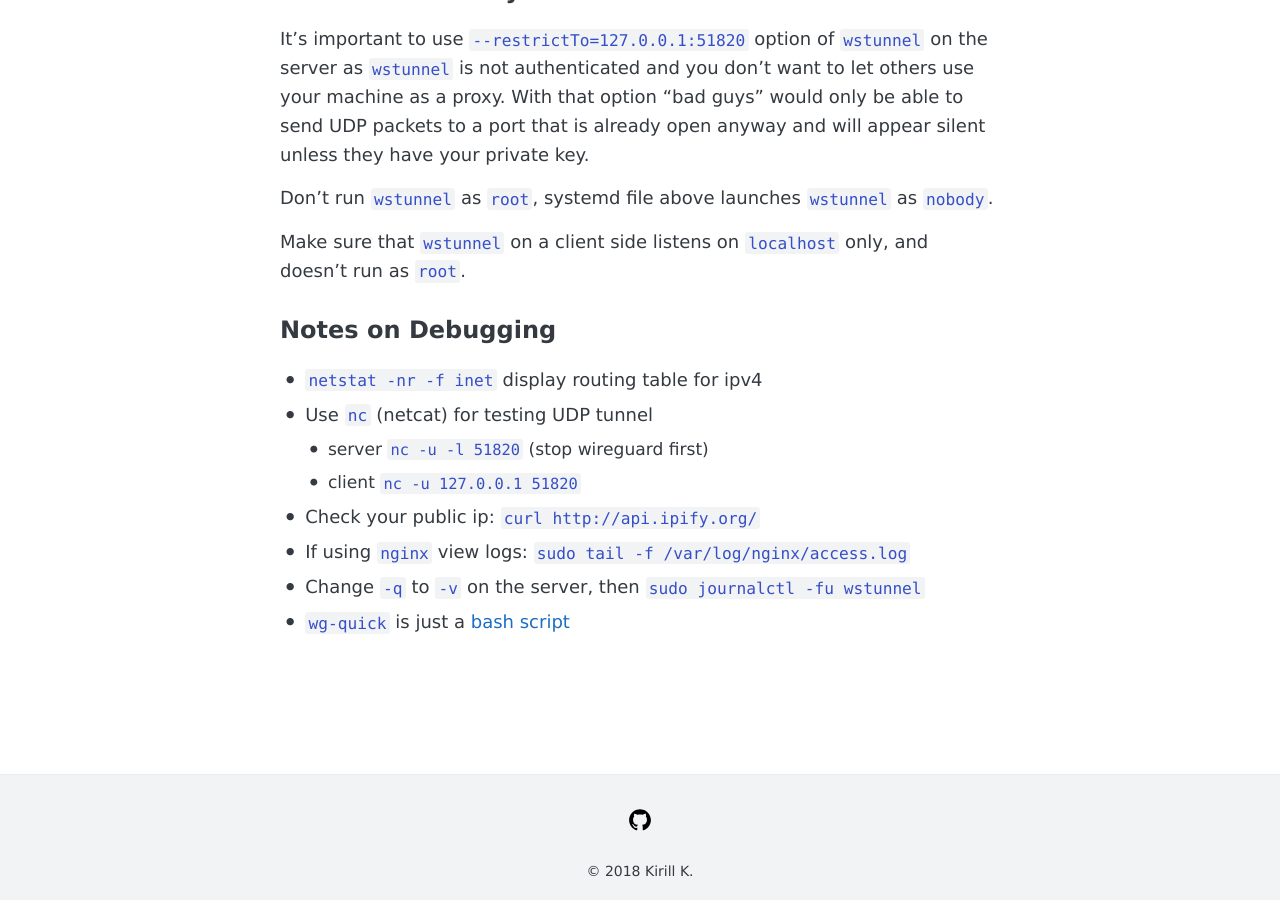
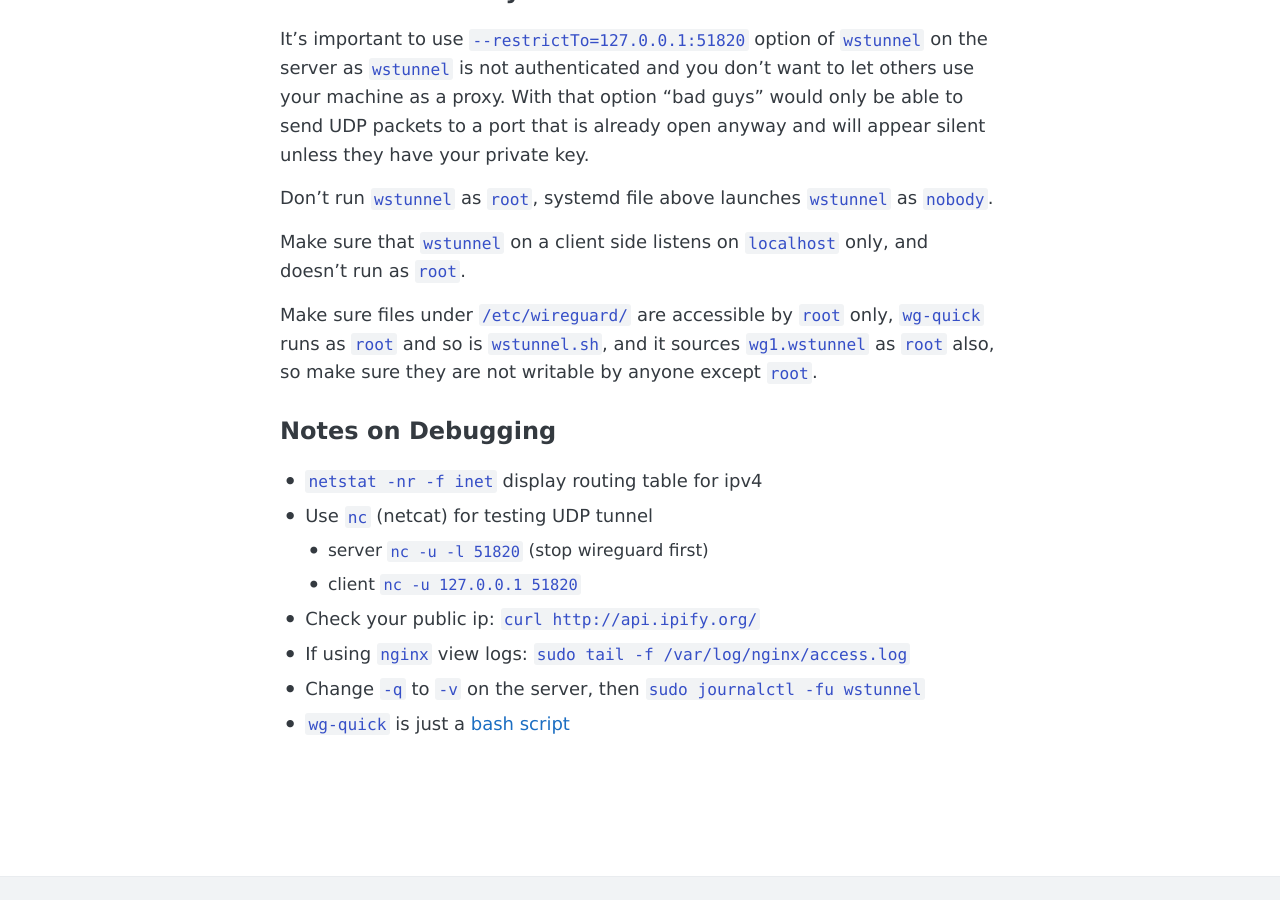
Before and after one commit to Kirill888/notes, a Jekyll site: the page built from _posts/2019-01-05-wireguard-via-websocket.md, in a window 1280 px wide and 900 px high, scrolled down 5194 px. Built offline with Jekyll 4.4.1, drawn with Linux system fonts in a browser that asks for light colours; some of the changed text lies outside the part shown.

Commit message:
Cleanups in wireguard over websockets post

````diff
--- a/_posts/2019-01-05-wireguard-via-websocket.md
+++ b/_posts/2019-01-05-wireguard-via-websocket.md
@@ -159,7 +159,7 @@ wstunnel --server ws://127.0.0.1:33344 --restrictTo=127.0.0.1:51820
 You probably want to make this auto-start on your server:
 
 <details><summary>wstunnel: Systemd Service File</summary><div markdown="1">
-Copy to `/etc/systemd/system/`
+Copy to `/etc/systemd/system/wstunnel.service`
 
 ```ini
 [Unit]
@@ -284,6 +284,10 @@ Don't run `wstunnel` as `root`, systemd file above launches `wstunnel` as `nobod
 Make sure that `wstunnel` on a client side listens on `localhost` only, and
 doesn't run as `root`.
 
+Make sure files under `/etc/wireguard/` are accessible by `root` only,
+`wg-quick` runs as `root` and so is `wstunnel.sh`, and it sources `wg1.wstunnel`
+as `root` also, so make sure they are not writable by anyone except `root`.
+
 
 ## Notes on Debugging
 
````
Also changed, not shown: other parts of _posts/2019-01-05-wireguard-via-websocket.md (+1 -1 lines).
